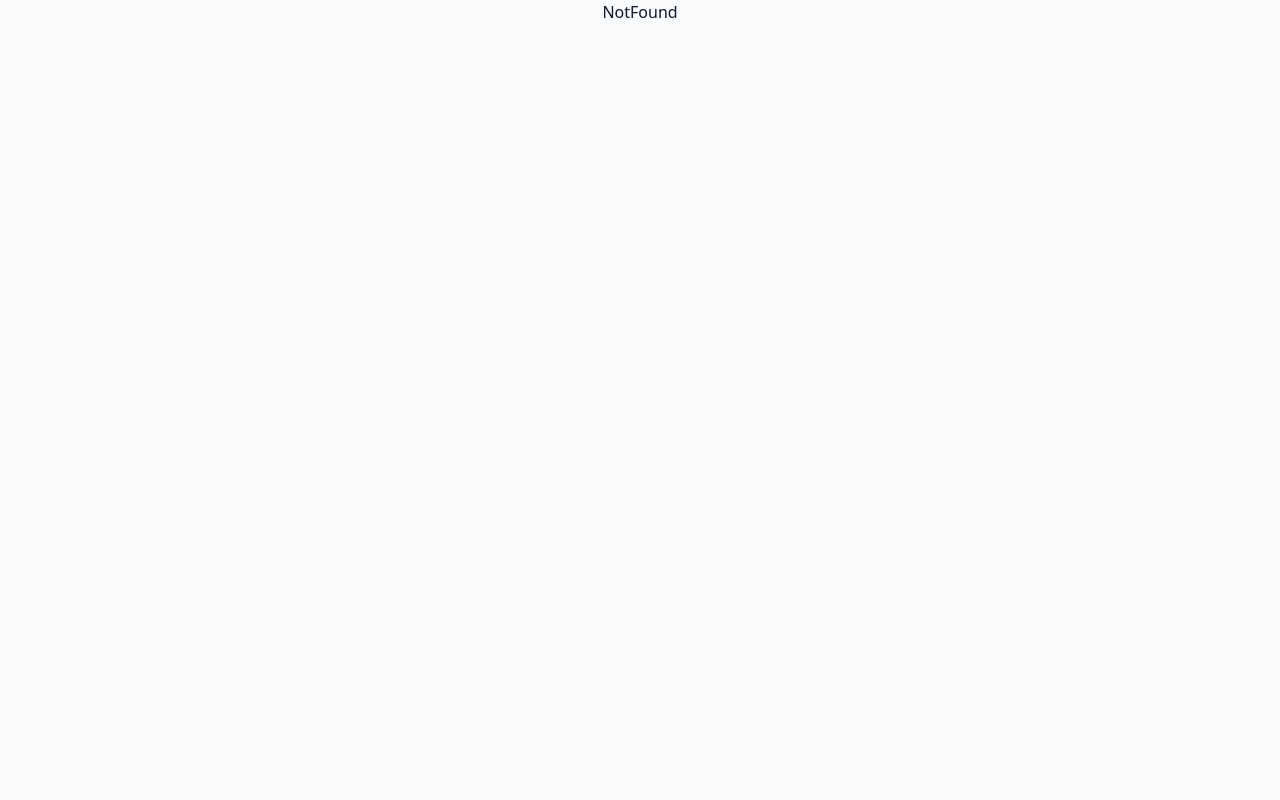
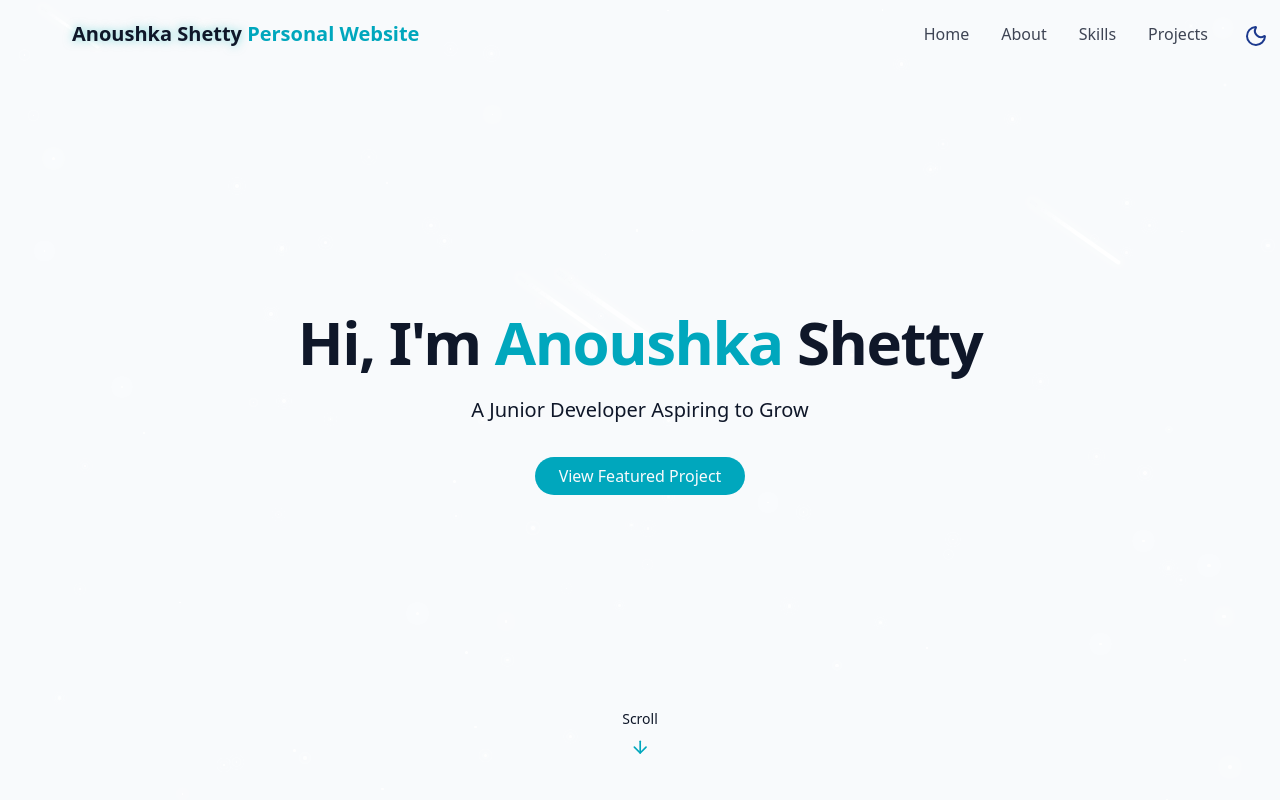
Before and after one commit to Anu48/personal-portfolio, a React (Vite) app: page / in a window 1280 px wide. Shown: the top 800 px of the page. Built offline with nearby package versions, Linux system fonts and the light colour scheme.

Commit message:
Revert all changes

```diff
--- a/package.json
+++ b/package.json
@@ -1,15 +1,12 @@
 {
   "name": "personal-website",
-  "homepage": "https://anu48.github.io/personal-portfolio",
   "version": "0.0.0",
   "type": "module",
   "scripts": {
     "dev": "vite",
     "build": "vite build",
     "lint": "eslint .",
-    "preview": "vite preview",
-    "predeploy": "npm run build",
-    "deploy": "gh-pages -d build"
+    "preview": "vite preview"
   },
   "dependencies": {
     "@radix-ui/react-toast": "^1.2.14",
--- a/src/App.jsx
+++ b/src/App.jsx
@@ -7,7 +7,7 @@ function App() {
     <>
     <BrowserRouter>
       <Routes>
-        <Route path="/personal-portfolio" element={<Home />}/>
+        <Route index element={<Home />}/>
         <Route path="*" element={<NotFound />}/>
       </Routes>
     </BrowserRouter>
--- a/vite.config.js
+++ b/vite.config.js
@@ -6,7 +6,6 @@ import path from "path"
 // https://vite.dev/config/
 export default defineConfig({
   plugins: [react(), tailwindcss()],
-  base: "/personal-portfolio",
   resolve: {
     alias: {
       "@": path.resolve(__dirname, "./src"),
```
